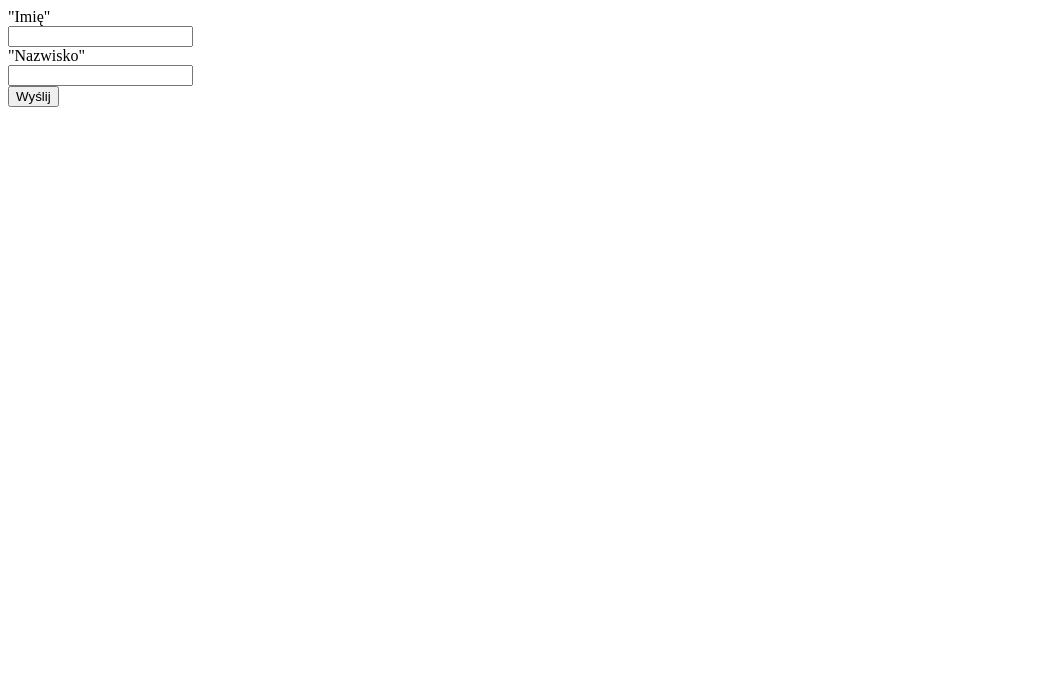
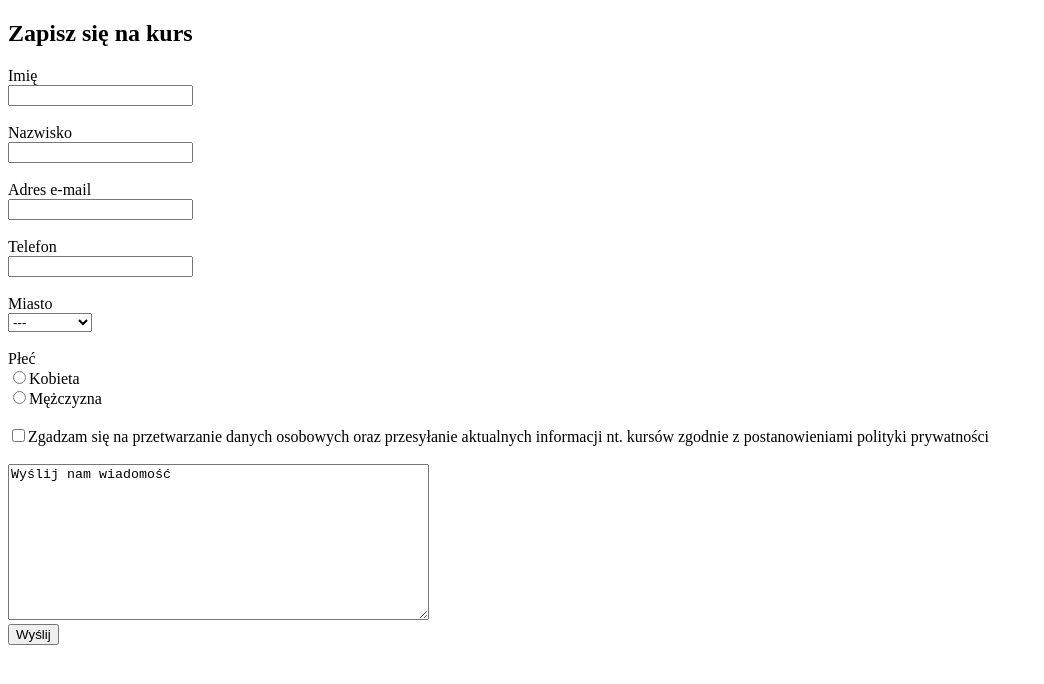
Before and after one commit to wochowskaj83/wochowskaj.github.io, a plain HTML site: page html-zad45232/index.html in a window 1280 px wide. Shown: the whole page, without its empty margins (0-1044 px from the left). Drawn offline with Linux system fonts and the light colour scheme.

Commit message:
gotowy formularz

```diff
--- a/html-zad45232/index.html
+++ b/html-zad45232/index.html
@@ -1,20 +1,46 @@
 <!DOCTYPE html>
 <html lang="en">
+
 <head>
     <meta charset="UTF-8">
     <meta http-equiv="X-UA-Compatible" content="IE=edge">
     <meta name="viewport" content="width=device-width, initial-scale=1.0">
     <title>Document</title>
 </head>
+
 <body>
 
+    <section>
+        <h2>Zapisz się na kurs</h2>
+
     <form>
-        <label for="fname">"Imię"</label><br>
-        <input type="text" id="fname" name="fname"><br>
-        <label for="lname">"Nazwisko"</label><br>
-        <input type="text" id="lname" name="lname"><br>
+        <label for="fname">Imię</label><br>
+        <input type="text" id="fname" name="fname"><br><br>
+        <label for="lname">Nazwisko</label><br>
+        <input type="text" id="lname" name="lname"><br><br>
+        <label for="email">Adres e-mail</label><br>
+        <input type="text" id="mail" name="mail"><br><br>
+        <label for="phone">Telefon</label><br>
+        <input type="text" id="phone" name="phone"><br><br>
+        <label for="lname">Miasto</label><br>
+        <select name="Miasto">
+            <option>---
+            <option>Warszawa
+            <option>Kraków
+            <option>Gdańsk
+        </select><br>
+        <br>
+        <label for="lname">Płeć</label><br>
+        <input type="radio" id="gender1" name="Płeć" value="Kobieta">Kobieta<br>
+        <input type="radio" id="gender2" name="Płeć" value="Mężczyzna">Mężczyzna<br><br>
+        <input type="checkbox" id="zgoda" name="zgoda">Zgadzam się na przetwarzanie danych osobowych oraz przesyłanie aktualnych informacji nt. kursów zgodnie z postanowieniami polityki prywatności<br><br>
+        <textarea name="Komentarz" cols="50" rows="10">Wyślij nam wiadomość</textarea>
+        <br>
         <input type="submit" value="Wyślij">
     </form>
+</section>
 
+<script src="main.js"></script>
 </body>
+
 </html>
```
